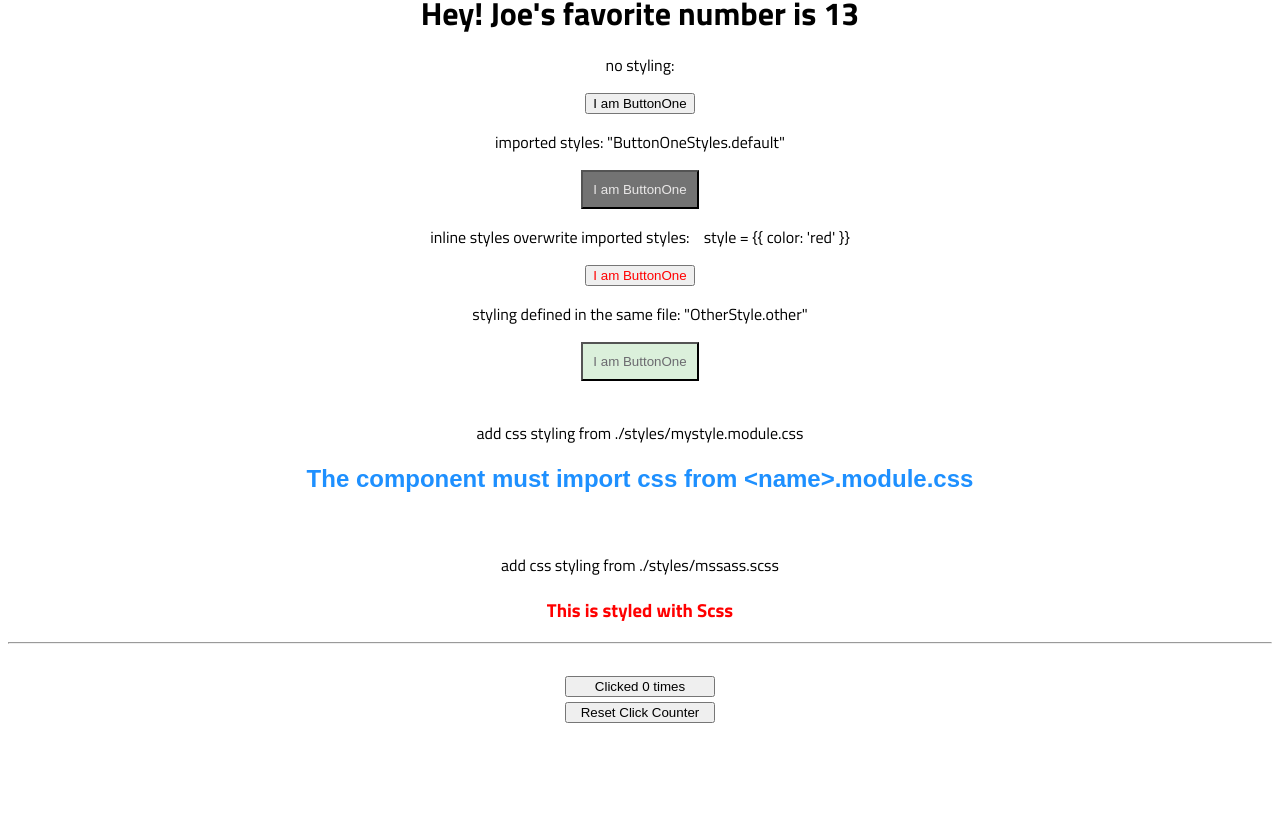
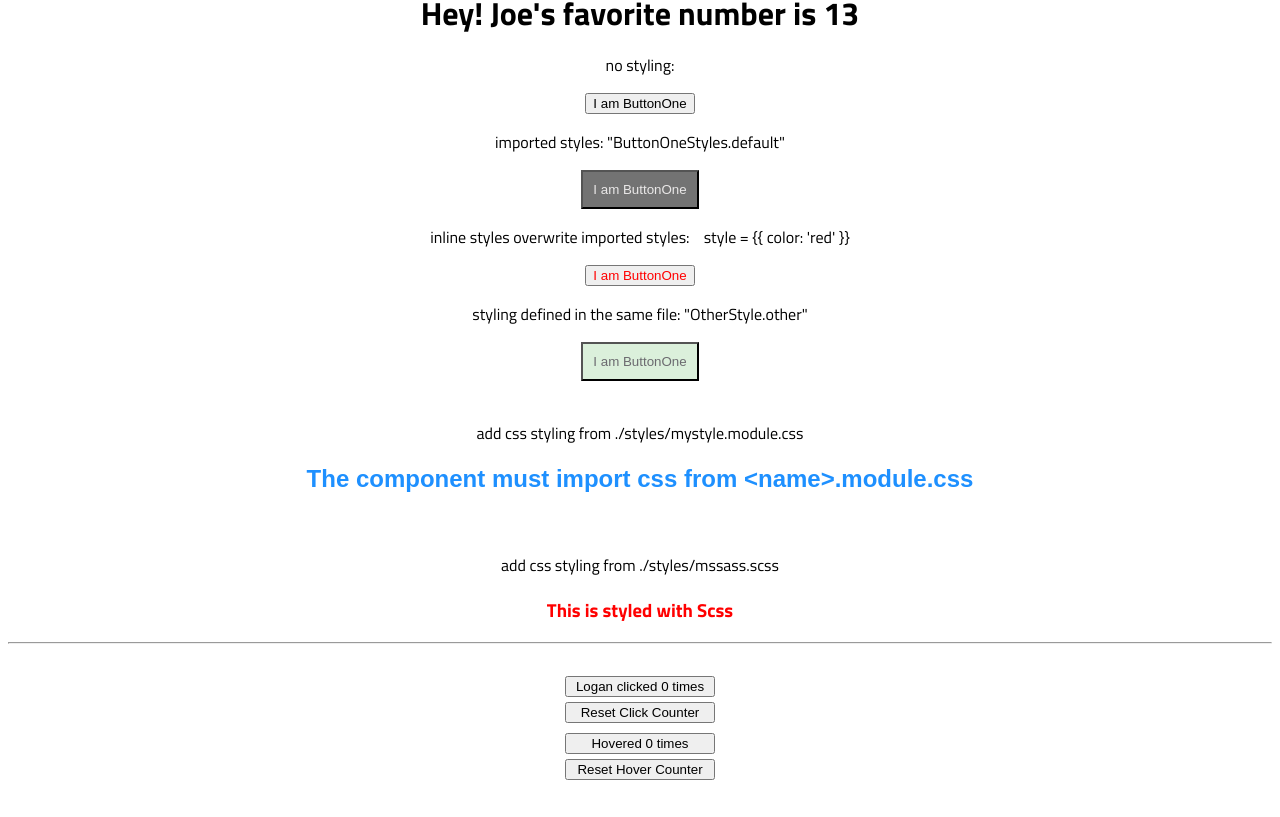
Before and after one commit to loganblackstad/react-prop-types, a React (Create React App) app: page / in a window 1280 px wide. Shown: the part 784-1601 px from the top of the page. Before the commit the page ends 1539 px from the top, so only its background shows below. Built offline with nearby package versions, Linux system fonts and the light colour scheme.

Commit message:
add a boilerplate HOC component that adds 'name' to props of the OriginalComponent

```diff
--- a/src/App.js
+++ b/src/App.js
@@ -5,6 +5,7 @@ import Card from "./components/Card";
 import { FavNum } from "./components/FavNum";
 import ButtonOne from "./components/ButtonOne";
 import CountClicks from "./components/CountClicks";
+import CountHovers from "./components/CountHovers";
 
 // plain css defined as css objects: cardBasic, cardDanger, cardFull
 import { cardBasic, cardDanger, cardFull } from "./settings";
@@ -54,6 +55,7 @@ function App() {
       <hr />
       <br />
       <CountClicks />
+      <CountHovers />
       <br />
 
     </div>
--- a/src/components/CountClicks.jsx
+++ b/src/components/CountClicks.jsx
@@ -1,4 +1,5 @@
 import React, { Component } from 'react'
+import UpdatedComponent from './withHOC.jsx'
 
 export class CountClicks extends Component {
   constructor(props) {
@@ -25,11 +26,11 @@ export class CountClicks extends Component {
     const { count } = this.state
     return (
       <div>
-        <button onClick={this.incrementCount} style={{ width: '150px', marginBottom: '5px' }}>Clicked {count} times</button>
-        <button onClick={this.resetCount} style={{ width: '150px' }}>Reset Click Counter</button>
+        <button onClick={this.incrementCount} style={{ width: '150px', marginBottom: '5px' }}>{this.props.name} clicked {count} times</button>
+        <button onClick={this.resetCount} style={{ width: '150px', marginBottom: '10px' }}>Reset Click Counter</button>
       </div>
     )
   }
 }
 
-export default CountClicks
+export default UpdatedComponent(CountClicks)
--- a/src/components/CountHovers.jsx
+++ b/src/components/CountHovers.jsx
@@ -0,0 +1,35 @@
+import React, { Component } from 'react'
+
+export class CountHovers extends Component {
+  constructor(props) {
+    super(props)
+
+    this.state = {
+      count: 0
+    }
+  }
+
+  incrementCount = () => {
+    this.setState(prevState => {
+      return { count: prevState.count + 1 }
+    })
+  }
+
+  resetCount = () => {
+    this.setState(prevState => {
+      return { count: 0 }
+    })
+  }
+
+  render() {
+    const { count } = this.state
+    return (
+      <div>
+        <button onMouseOver={this.incrementCount} style={{ width: '150px', marginBottom: '5px' }}>Hovered {count} times</button>
+        <button onClick={this.resetCount} style={{ width: '150px', marginBottom: '5px' }}>Reset Hover Counter</button>
+      </div>
+    )
+  }
+}
+
+export default CountHovers
--- /dev/null
+++ b/src/components/withHOC.jsx
@@ -0,0 +1,12 @@
+import React from 'react'
+
+const UpdatedComponent = OriginalComponent => {
+  class NewComponent extends React.Component {
+    render() {
+      return <OriginalComponent name='Logan' />
+    }
+  }
+  return NewComponent
+}
+
+export default UpdatedComponent
```
Also changed, not shown: src/components/withHOCCounter.jsx (added).
